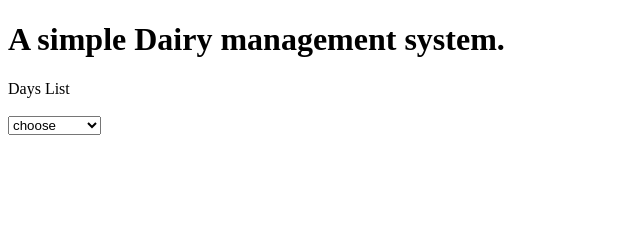
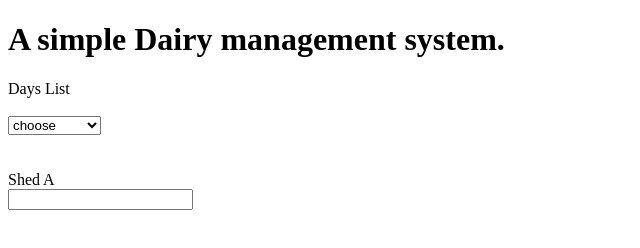
Before and after one commit to kiplangat15000/Dairy_Business, a plain HTML site: page index.html in a window 1280 px wide. Shown: the whole page, without its empty margins (0-640 px from the left). Drawn offline with Linux system fonts and the light colour scheme.

Commit message:
Adding a label to shed A and asigning Id

```diff
--- a/index.html
+++ b/index.html
@@ -25,3 +25,10 @@
                     <option value="7">Sunday</option>
                 </select>
             </form>
+            <br>
+            <br>
+            <div id="sheds">
+            <form>
+                <label>Shed A</label><br>
+                <input id="milk-a" type="number">
+            </form>
```
